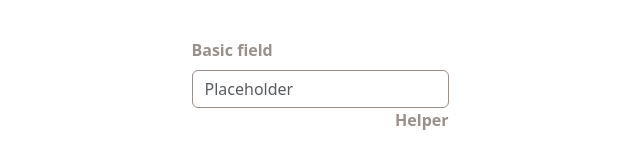
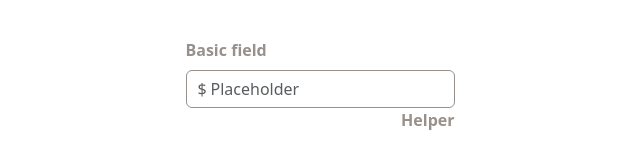
Before and after one commit to abdalsimam1-sketch/personal-finance-app, a React (Vite) app: page /test in a window 1280 px wide. Shown: the part 315-475 px from the top of the page, without its empty margins (320-960 px from the left). Built offline with nearby package versions, Linux system fonts and the light colour scheme.

Commit message:
add : prefix input variant

```diff
--- a/src/components/UI/Input.jsx
+++ b/src/components/UI/Input.jsx
@@ -1,15 +1,18 @@
-export const Input = ({ placeholder, helper, name, label }) => {
+export const Input = ({ placeholder, helper, name, label, variant }) => {
   return (
     <div>
       <label htmlFor={name} className="form-label fw-bold input-label">
         {label}
       </label>
-      <input
-        type="text"
-        placeholder={placeholder}
-        id={name}
-        className="form-control"
-      />
+      <div className="input-wrapper">
+        <span className="prefix text-muted">$</span>
+        <input
+          type="text"
+          placeholder={placeholder}
+          id={name}
+          className="form-control ps-4"
+        />
+      </div>
       <span className="align-self-end fw-bold text-end d-block helper-text">
         {helper}
       </span>
--- a/src/index.css
+++ b/src/index.css
@@ -195,3 +195,12 @@
 .form-control {
   border-color: var(--color-beige-500) !important;
 }
+.input-wrapper {
+  position: relative;
+}
+.prefix {
+  position: absolute;
+  left: 12px;
+  transform: translateY(-50%);
+  top: 50%;
+}
```
